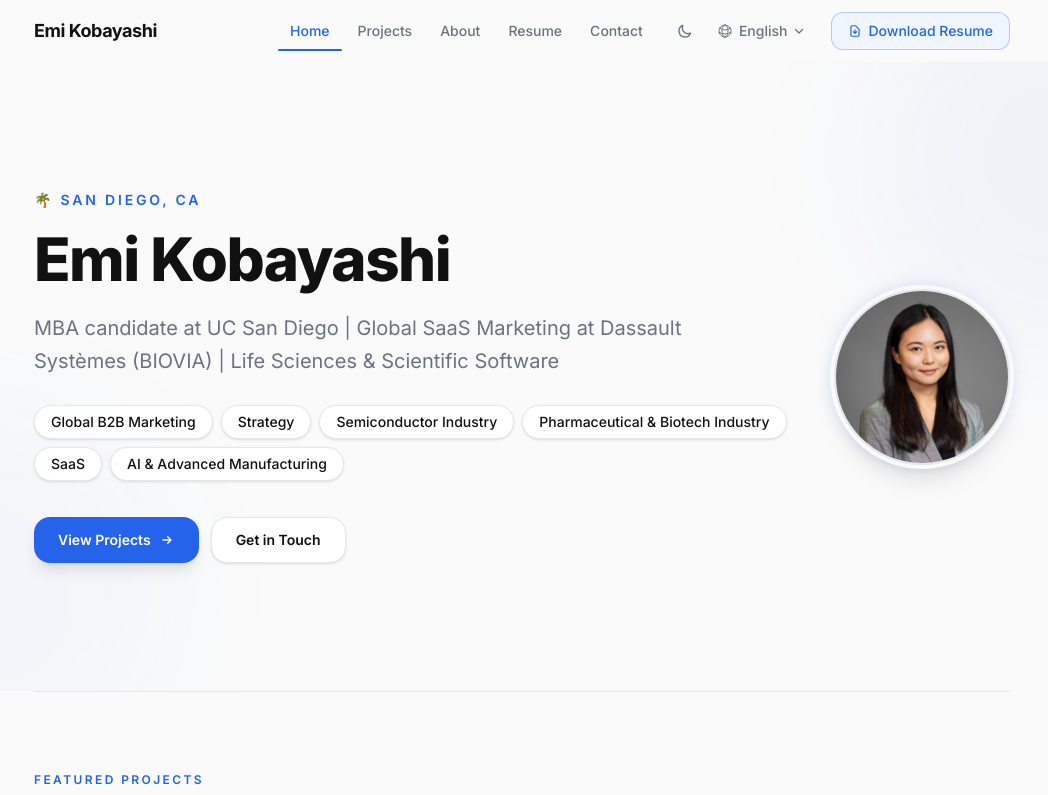
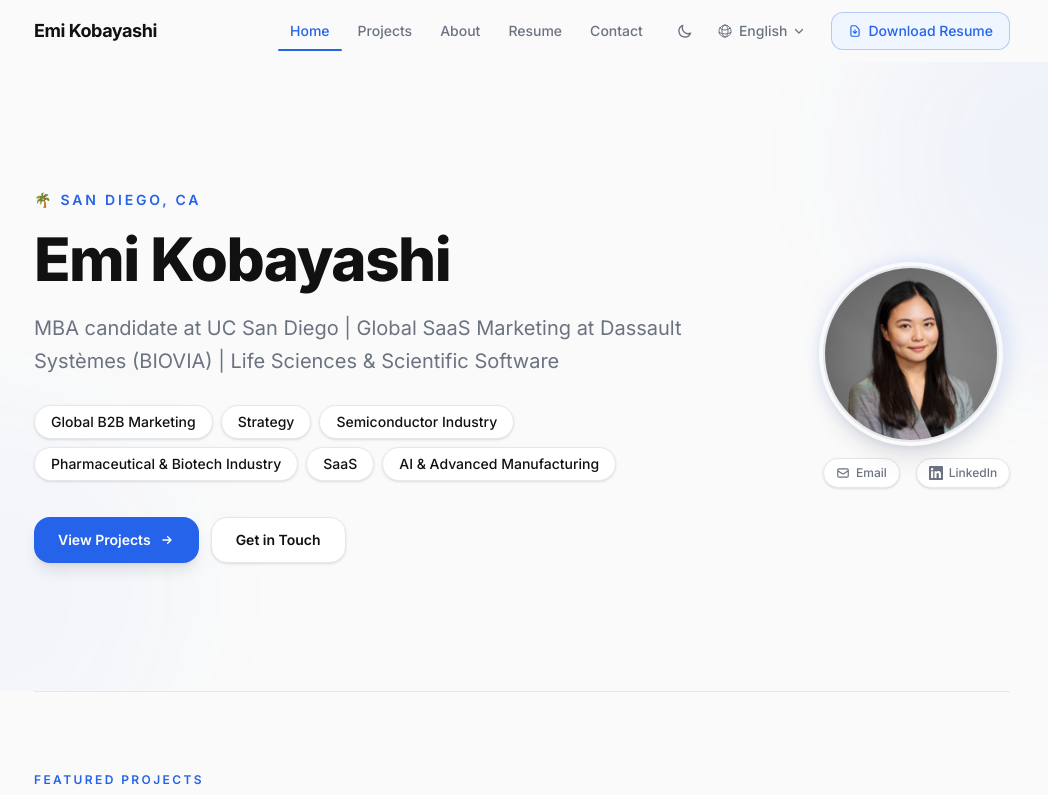
Before and after one commit to 21sean/Emi_site, a Next.js app: page / in a window 1280 px wide. Shown: the top 795 px of the page, without its empty margins (118-1166 px from the left). Built offline with nearby package versions, Linux system fonts and the light colour scheme.

Commit message:
Add LinkedIn and Email links below headshot on home page

```diff
--- a/src/components/pages/HomeContent.tsx
+++ b/src/components/pages/HomeContent.tsx
@@ -115,6 +115,28 @@ export default function HomeContent() {
                   className="relative h-44 w-44 rounded-full border-2 border-[var(--color-border)] object-cover shadow-xl ring-4 ring-[var(--color-background)]"
                 />
               </div>
+              <div className="mt-4 flex items-center justify-center gap-4">
+                <a
+                  href={`mailto:${profile.contactEmail}`}
+                  className="flex items-center gap-1.5 rounded-full border border-[var(--color-border)] bg-[var(--color-card)] px-3 py-1.5 text-xs font-medium text-[var(--color-muted)] shadow-sm transition-all duration-200 hover:border-[var(--color-accent)]/40 hover:text-[var(--color-accent)] hover:shadow-md"
+                >
+                  <svg className="h-3.5 w-3.5" fill="none" viewBox="0 0 24 24" stroke="currentColor" strokeWidth={2}>
+                    <path strokeLinecap="round" strokeLinejoin="round" d="M3 8l7.89 5.26a2 2 0 002.22 0L21 8M5 19h14a2 2 0 002-2V7a2 2 0 00-2-2H5a2 2 0 00-2 2v10a2 2 0 002 2z" />
+                  </svg>
+                  Email
+                </a>
+                <a
+                  href="https://www.linkedin.com/in/emi-kobayashi/"
+                  target="_blank"
+                  rel="noopener noreferrer"
+                  className="flex items-center gap-1.5 rounded-full border border-[var(--color-border)] bg-[var(--color-card)] px-3 py-1.5 text-xs font-medium text-[var(--color-muted)] shadow-sm transition-all duration-200 hover:border-[var(--color-accent)]/40 hover:text-[var(--color-accent)] hover:shadow-md"
+                >
+                  <svg className="h-3.5 w-3.5" fill="currentColor" viewBox="0 0 24 24">
+                    <path d="M20.447 20.452h-3.554v-5.569c0-1.328-.027-3.037-1.852-3.037-1.853 0-2.136 1.445-2.136 2.939v5.667H9.351V9h3.414v1.561h.046c.477-.9 1.637-1.85 3.37-1.85 3.601 0 4.267 2.37 4.267 5.455v6.286zM5.337 7.433a2.062 2.062 0 01-2.063-2.065 2.064 2.064 0 112.063 2.065zm1.782 13.019H3.555V9h3.564v11.452zM22.225 0H1.771C.792 0 0 .774 0 1.729v20.542C0 23.227.792 24 1.771 24h20.451C23.2 24 24 23.227 24 22.271V1.729C24 .774 23.2 0 22.222 0h.003z"/>
+                  </svg>
+                  LinkedIn
+                </a>
+              </div>
             </div>
           </div>
         </div>
```
